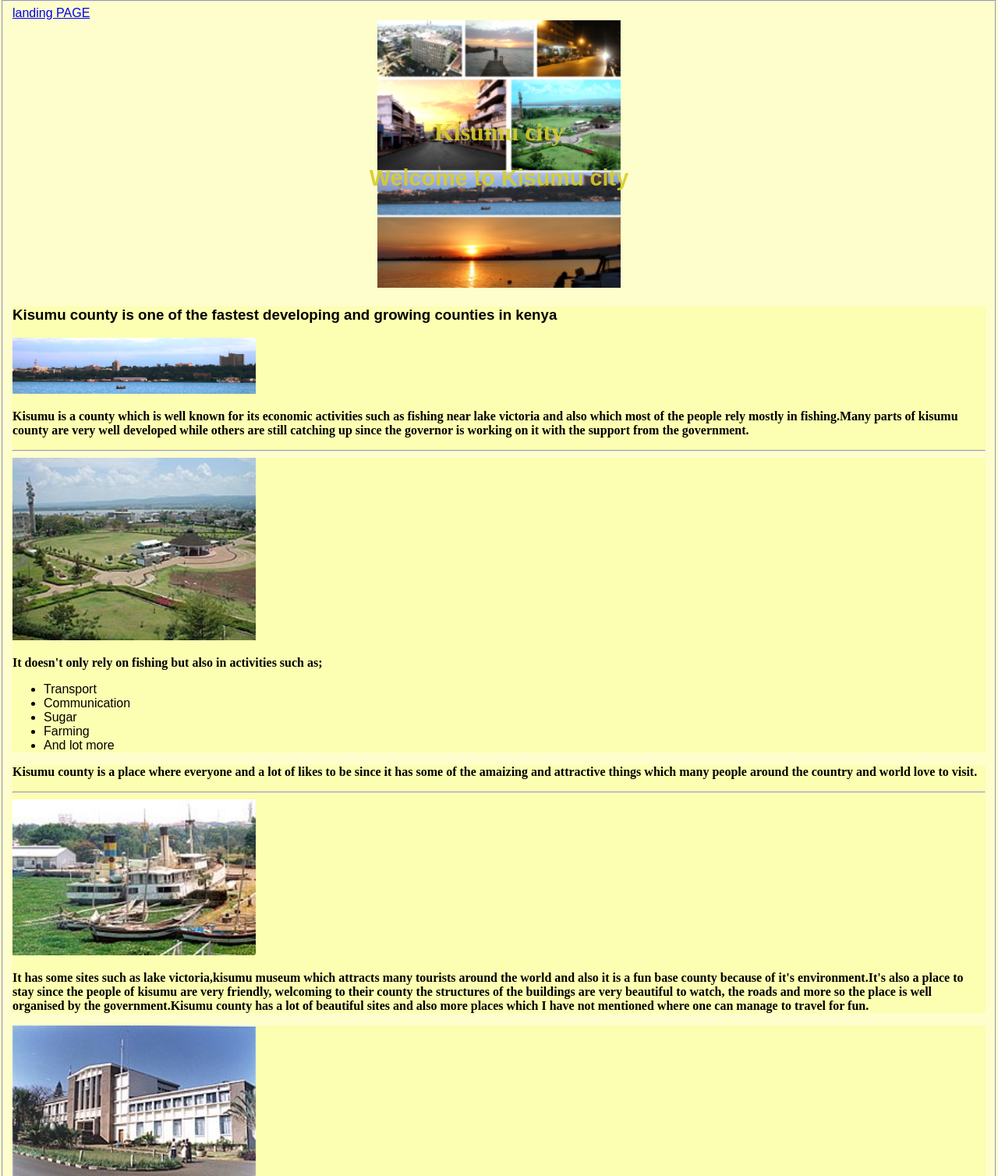
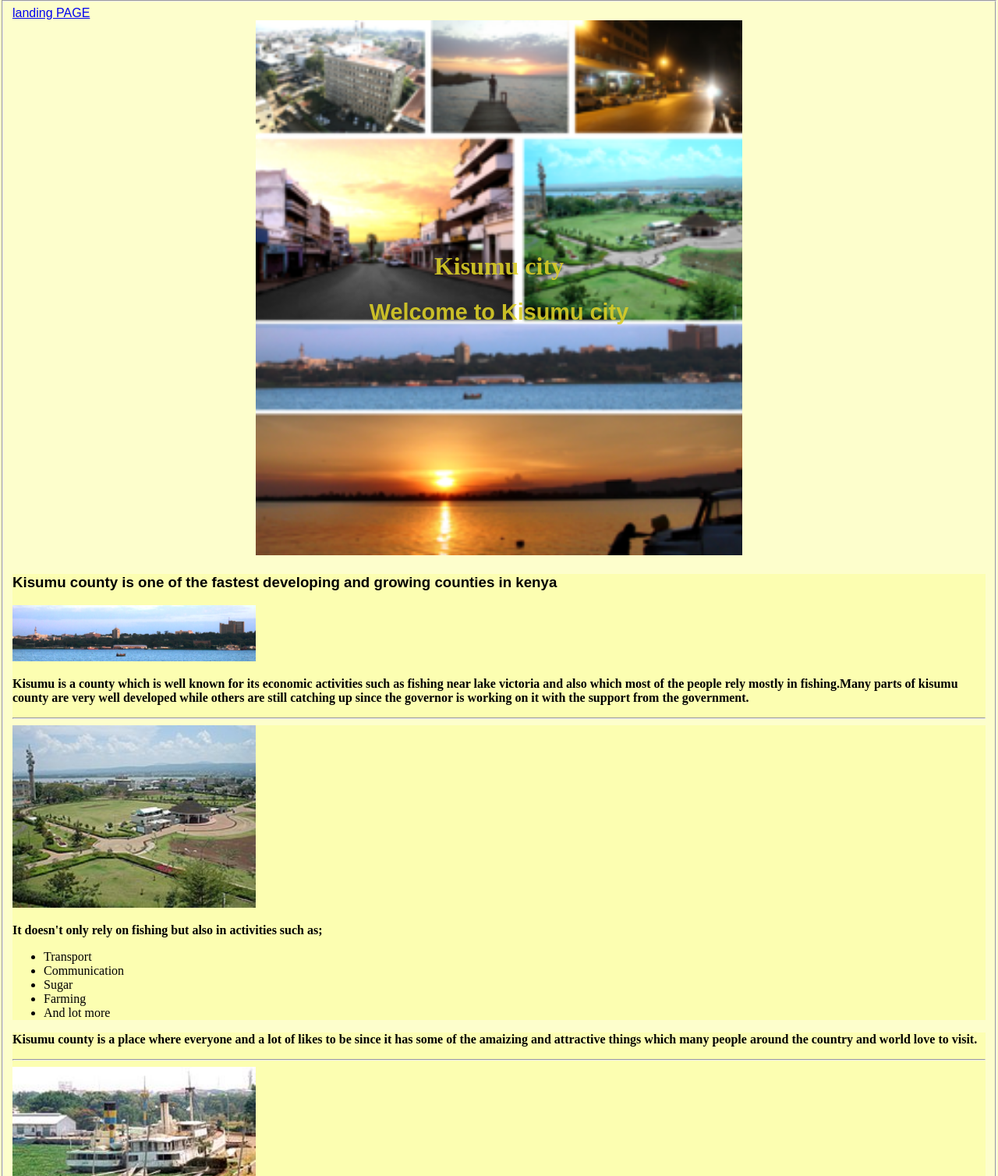
Before and after one commit to NaomiMukuhi/week5, a plain HTML site: page kisumu.html in a window 1280 px wide. Shown: the top 1508 px of the page at 78% size. Drawn offline with Linux system fonts and the light colour scheme.

Commit message:
Update kisumu.html

```diff
--- a/kisumu.html
+++ b/kisumu.html
@@ -13,7 +13,7 @@
         <a href="landing-page.html">landing PAGE</a>
 
       <div class="container">
-          <img src= "images/Kisumu_montage.png"  alt="montage" style="width: 25%;">
+          <img src= "images/Kisumu_montage.png"  alt="montage" style="width: 50%;">
     <div class= "centered"><h1>Kisumu city</h1><h2> Welcome to Kisumu city</h2>
     </div>
 </div>
@@ -30,8 +30,8 @@
        <div class="content">
         <img src="images/Kisumu_City.jpg" alt="sports grounds" width="25%">
     <p>It doesn't only rely on fishing but also in activities such as;</p>
-    <ul>
-        <li> Transport</li>
+    <ul style="font-family:papyrus;">
+        <li>Transport</li>
         <li>Communication</li>
         <li>Sugar
         <li>Farming</li>
```
